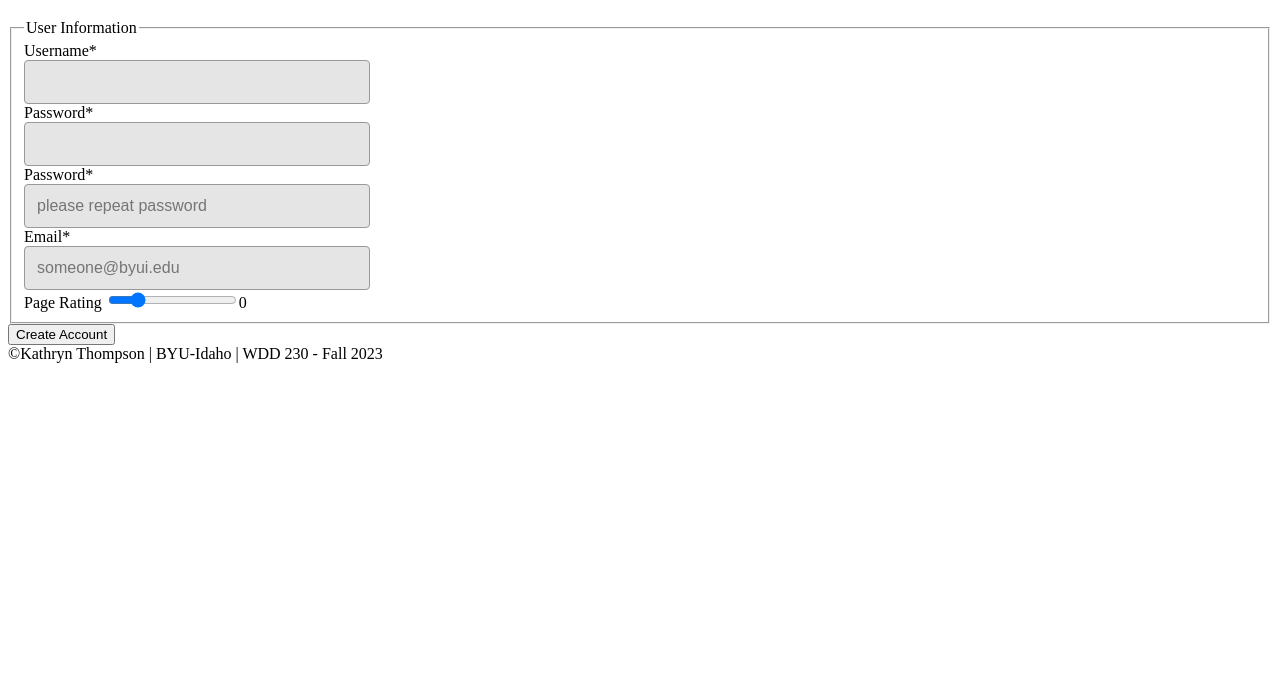
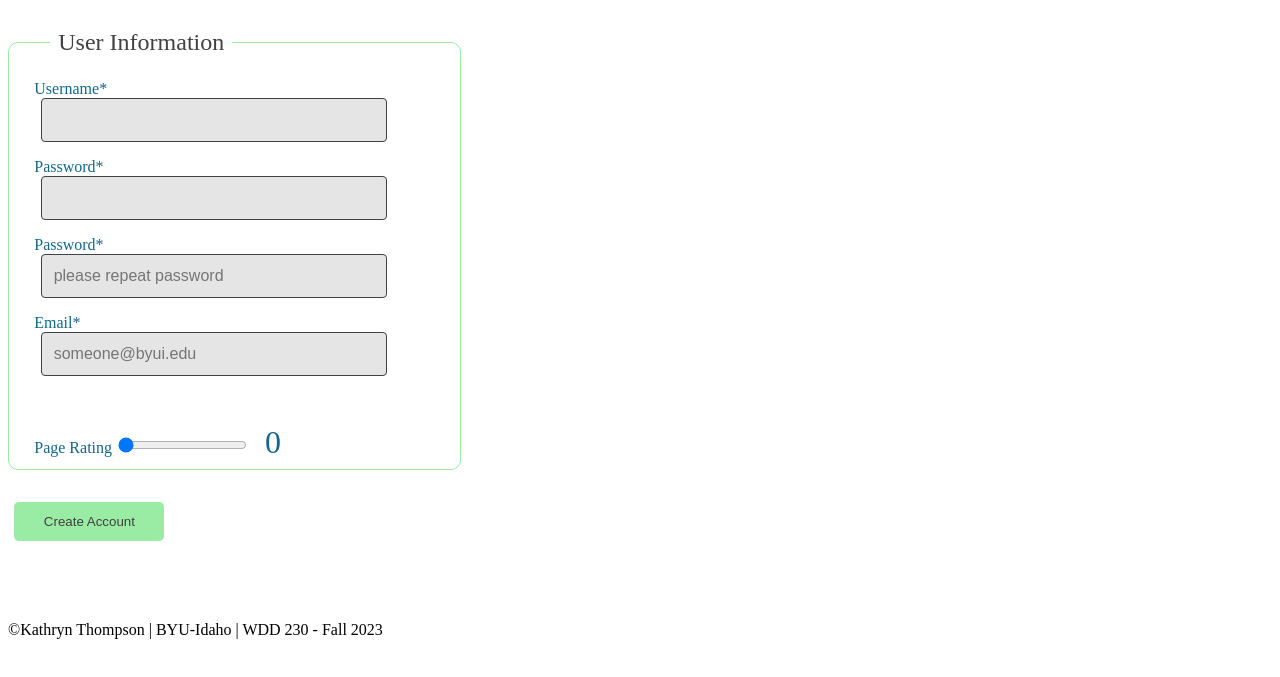
Before and after one commit to katyounge/wdd230, a plain HTML site: page form.html in a window 1280 px wide. Shown: the part 61-738 px from the top of the page. Drawn offline with Linux system fonts and the light colour scheme.

Commit message:
form styling

```diff
--- a/chamber/styles/base.css
+++ b/chamber/styles/base.css
@@ -313,7 +313,7 @@ figcaption {
 }
 
 .visit-message {
-    color: var(--header-color);
+    color: var(--text-color);
     font-size: 1em;
     font-weight:bold;
     text-align: center;
--- a/form.html
+++ b/form.html
@@ -22,7 +22,7 @@
             <label class="top">Password* <input type="password" id="password" name="password" required pattern="[A-Za-z0-9]{9,}"></label>
             <label class="top">Password* <input type="password" id="password2" name="password2" placeholder="please repeat password"></label>
             <label class="top">Email* <input type="email" name="email" placeholder="someone@byui.edu" required pattern="[a-zA-Z0-9._%+-]+@byui\.edu$"></label>
-            <label class="sbs">Page Rating <input type="range" name="rating" id='range' min="0" max="10" value="2" step="1"></label><span id="rangevalue">0</span>
+            <label class="sbs">Page Rating <input type="range" name="rating" id='range' min="0" max="10" value="0" step="1"><span id="rangevalue">0</span></label>
         </fieldset>
 
         <input type="submit" value="Create Account" class="submitButton">
--- a/scripts/form.js
+++ b/scripts/form.js
@@ -15,7 +15,7 @@ function checkSame() {
         msg.style.visibility = 'show';
         pass2.style.backgroundColor = '#fff0f3';
         pass2.value = '';
-        pass2.focus();
+        pass2.focus() || pass1.focus();
 
     }
 }
--- a/styles/form.css
+++ b/styles/form.css
@@ -1,11 +1,78 @@
+:root {
+    --body-font-family: 'Nunito Sans', sans-serif;
+    --header-font-family: 'Playfair Display', serif;
+    --header-color: #13678A;
+    --highlight-color: #9AEBA3;
+    --text-color: #414042;
+    --highlight-text-color: #ffffff;
+    --max-width: 400px;
+}
+
+
 form label.top input, form label.top select {
     display: block;
     font-size: 1rem;
-    border: solid 1px #999;
+    border: solid 1px var(--text-color);
     border-radius: 4px;
     padding: .75rem;
     color: #555;
     width: 100%;
     max-width: 20rem;
     background-color: rgba(0,0,0,0.1);
+    margin: 0rem .4rem;
+
 }
+
+form fieldset {
+    margin: 2rem 0;
+    border: 1px solid var(--highlight-color);
+    border-radius: 10px;
+    padding: .5rem 2%;
+    max-width: var(--max-width);
+}
+
+form legend {
+    color: var(--text-color);
+    margin: 0 1rem;
+    padding: 0 .5rem;
+    font-size: 1.5rem;
+}
+
+form label.top, form div {
+    display: block;
+    padding-top: 1rem;
+    color: var(--header-color);
+
+}
+
+form label.sbs {
+    display: block;
+    padding-top: 3rem;
+    color: var(--header-color);
+}
+
+
+#rangevalue {
+   padding-left: 1rem;
+   font-size: 2rem;
+}
+
+form input.submitButton {
+    border: none;
+    background-color: var(--highlight-color);
+    color: var(--text-color);
+    border-radius: .3rem;
+    padding: .75rem 1.5rem;
+    margin: 0 0 2rem .4rem;
+    width: 150px;
+}
+
+
+form label.top input:focus {
+    outline-color: var(--highlight-color);
+}
+
+
+footer {
+    padding-top: 3rem;
+}
```
